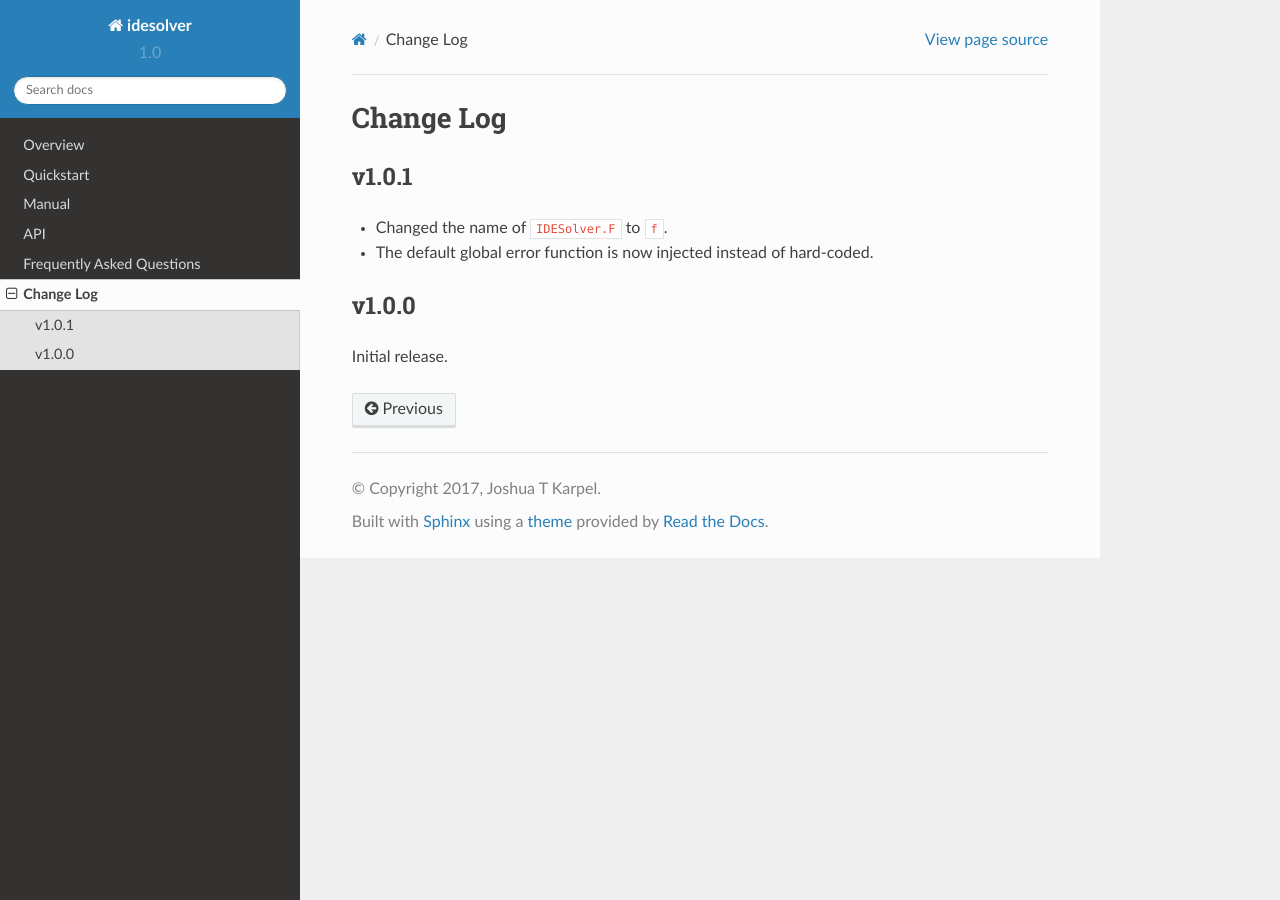
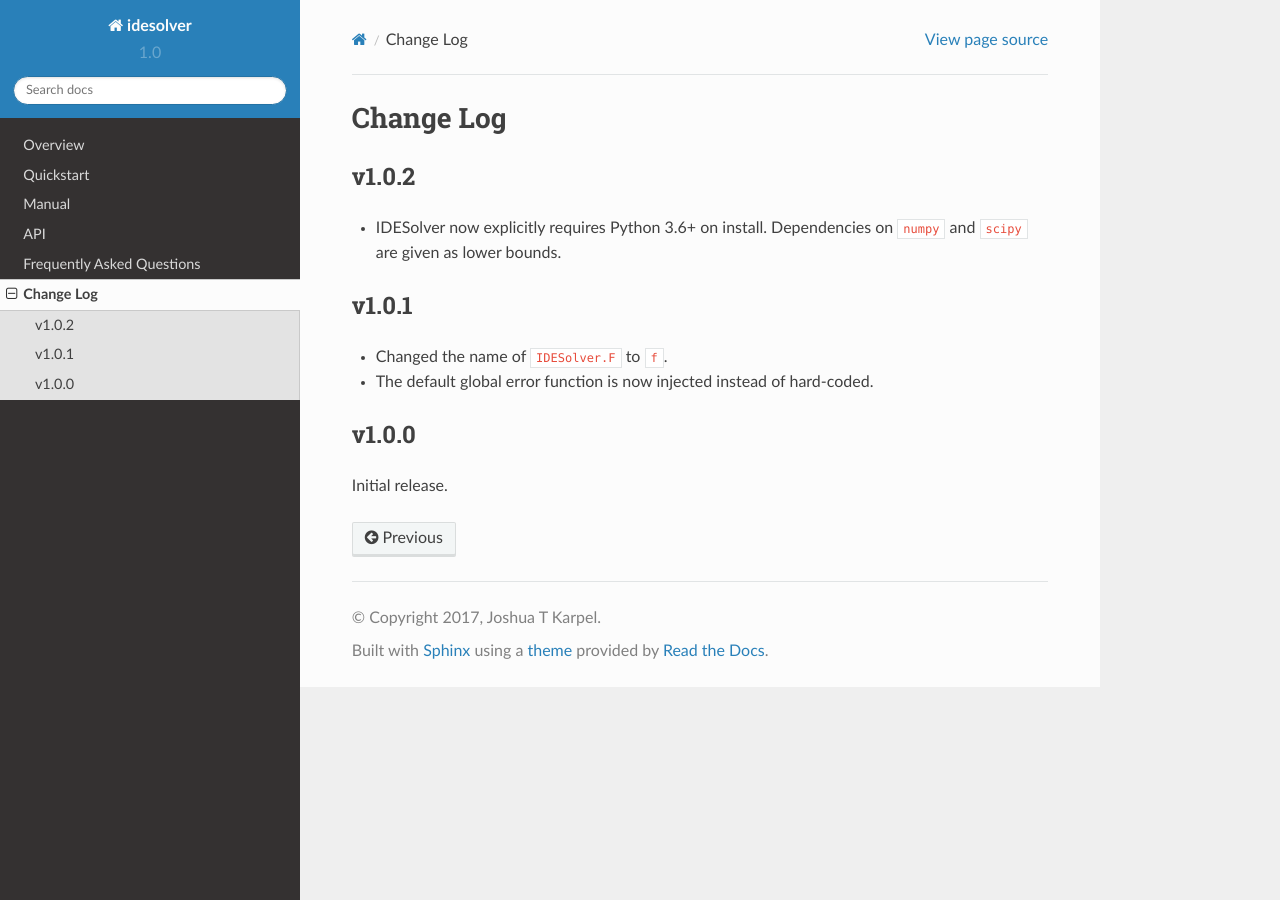
Before and after one commit to JoshKarpel/idesolver, a Sphinx documentation site: the page built from docs/source/changelog.rst, in a window 1280 px wide. Built offline with Sphinx 7.4.7 and the Read the Docs theme 2.0.0, drawn with Linux system fonts in a browser that asks for light colours.

Commit message:
Update changelog

```diff
--- a/docs/source/changelog.rst
+++ b/docs/source/changelog.rst
@@ -2,6 +2,10 @@ Change Log
 ==========
 
 .. currentmodule:: idesolver
+
+v1.0.2
+------
+* IDESolver now explicitly requires Python 3.6+ on install. Dependencies on ``numpy`` and ``scipy`` are given as lower bounds.
 
 v1.0.1
 ------
```
Also changed, not shown: 4 other files.
